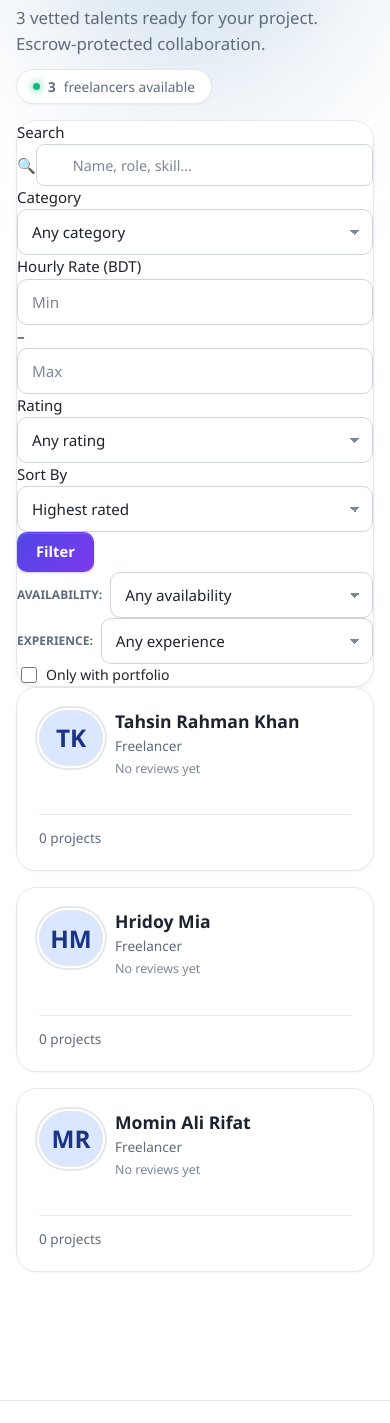
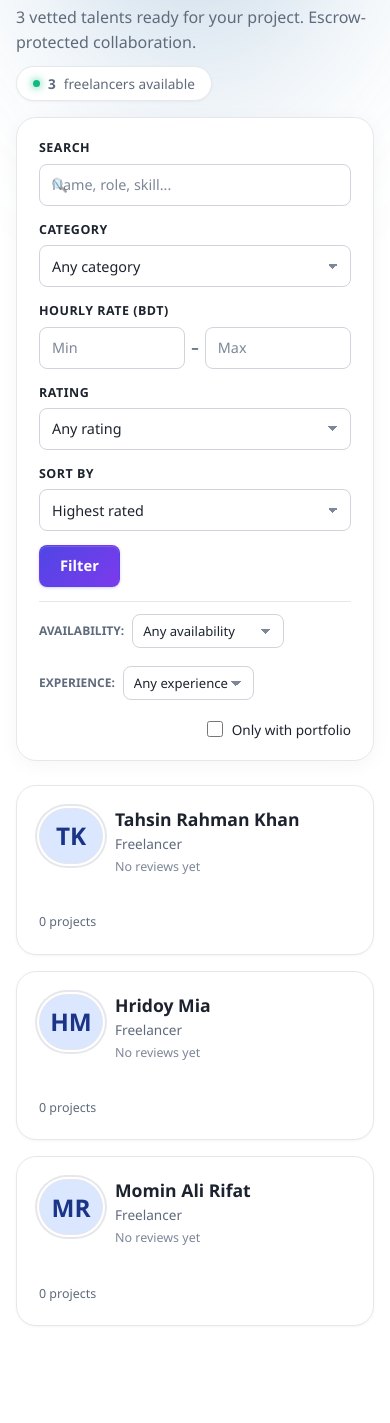
Before and after one commit to Siam-2004/SkillBridge, a Django app: page /freelancers/ in a window 390 px wide; the page is wider, and only the part inside the window is pictured. Shown: the part 217-1640 px from the top of that part. Run offline with Django 5.2, Linux system fonts and the light colour scheme; data comes from the database, SQL or seed files in the repository; both versions use the stored data as it was after the commit.

Commit message:
Css update in freelencers

```diff
--- a/apps/profiles/static/profiles/css/freelancers.css
+++ b/apps/profiles/static/profiles/css/freelancers.css
@@ -1,43 +1,167 @@
-.page-head { margin-bottom: var(--gap-6); }
-.page-head h1 { font-size: 2.3rem; font-weight: 800; letter-spacing: -0.03em; color: var(--text); margin-bottom: 6px; }
-.page-head .lede { font-size: 1.05rem; color: var(--text-muted); max-width: 650px; }
+.page-head { margin-bottom: var(--gap-4); }
+.page-head h1 { font-size: 2.2rem; font-weight: 800; letter-spacing: -0.025em; color: var(--text); margin-bottom: 6px; }
+.page-head .lede { font-size: 1rem; color: var(--text-muted); max-width: 650px; }
 .filter-count-chip { display: inline-flex; align-items: center; gap: 8px; padding: 6px 16px; border-radius: var(--r-pill); background: var(--surface); border: 1px solid var(--line); font-size: 0.85rem; color: var(--text-muted); box-shadow: var(--shadow-sm); backdrop-filter: blur(8px); }
 :root[data-theme="dark"] .filter-count-chip { background: rgba(18, 18, 24, 0.7); border-color: rgba(255, 255, 255, 0.08); }
 .count-pulse { width: 7px; height: 7px; border-radius: 50%; background: #10b981; box-shadow: 0 0 8px #10b981; animation: pulse-dot 2s infinite ease-in-out; }
-.freelancer-filters { position: sticky; top: 88px; border-radius: var(--r-xl); border: 1px solid var(--line); background: var(--surface); box-shadow: var(--shadow-sm); backdrop-filter: blur(16px); -webkit-backdrop-filter: blur(16px); transition: all 0.25s cubic-bezier(0.16, 1, 0.3, 1); overflow: hidden; }
-:root[data-theme="dark"] .freelancer-filters { background: rgba(18, 18, 24, 0.7); border-color: rgba(255, 255, 255, 0.08); }
-.freelancer-filters:hover { box-shadow: var(--shadow-md), 0 0 25px rgba(139, 92, 246, 0.08); }
-.freelancer-filters .card__head { padding: 18px 20px; border-bottom: 1px solid var(--line); display: flex; align-items: center; justify-content: space-between; }
-:root[data-theme="dark"] .freelancer-filters .card__head { border-bottom-color: rgba(255, 255, 255, 0.06); }
-.freelancer-filters .card__head h2 { font-size: 1.1rem; font-weight: 700; letter-spacing: -0.01em; margin: 0; display: flex; align-items: center; gap: 8px; }
-.filter-reset-link { font-size: 0.8rem; font-weight: 600; color: var(--text-muted); text-decoration: none; padding: 4px 10px; border-radius: var(--r-pill); background: var(--ink-50); transition: all var(--dur-fast, 0.15s) ease; }
-.filter-reset-link:hover { color: var(--danger-fg, #ef4444); background: rgba(239, 68, 68, 0.1); text-decoration: none; }
-.freelancer-filters .card__body { padding: 20px; }
-.filters-form { display: flex; flex-direction: column; gap: 16px; }
-.filter-group { display: flex; flex-direction: column; }
-.filter-group label { font-size: 0.76rem; font-weight: 700; text-transform: uppercase; letter-spacing: 0.06em; color: var(--text-faint); margin-bottom: 6px; }
-.filter-input-wrap { position: relative; display: flex; align-items: center; }
-.filter-input-icon { position: absolute; left: 12px; font-size: 0.85rem; pointer-events: none; opacity: 0.6; }
-.filter-input-wrap input { padding-left: 36px; height: 42px; font-size: 0.9rem; border-radius: var(--r-md); }
-.filter-group select,
-.filter-group input[type="text"],
-.filter-group input[type="number"] { height: 42px; padding: 8px 12px; font-size: 0.9rem; border-radius: var(--r-md); border: 1.5px solid var(--line-strong); background: var(--surface); color: var(--text); transition: border-color var(--dur-fast, 0.15s) ease, box-shadow var(--dur-fast, 0.15s) ease; }
-:root[data-theme="dark"] .filter-group select,
-:root[data-theme="dark"] .filter-group input[type="text"],
-:root[data-theme="dark"] .filter-group input[type="number"] { background: rgba(255, 255, 255, 0.04); border-color: rgba(255, 255, 255, 0.1); }
-.filter-group select:focus,
-.filter-group input:focus { border-color: var(--brand-500); box-shadow: 0 0 0 3px rgba(139, 92, 246, 0.2); outline: none; }
-.rate-range-row { display: flex; align-items: center; gap: 8px; }
-.rate-input-wrap { position: relative; flex: 1; }
-.rate-prefix { position: absolute; right: 10px; top: 50%; transform: translateY(-50%); font-size: 0.72rem; font-weight: 700; text-transform: uppercase; color: var(--text-faint); pointer-events: none; }
-.rate-range-row input { width: 100%; padding-right: 38px !important; }
-.rate-sep { color: var(--text-faint); font-weight: 700; }
-.filter-check-group { padding-top: 4px; }
-.check-label { display: flex !important; align-items: center; gap: 8px; font-size: 0.88rem !important; font-weight: 500 !important; text-transform: none !important; color: var(--text) !important; cursor: pointer; margin: 0 !important; }
-.check-label input[type="checkbox"] { width: 18px; height: 18px; accent-color: var(--brand-600); cursor: pointer; }
-.filter-actions { display: flex; flex-direction: column; gap: 8px; margin-top: 10px; padding-top: 16px; border-top: 1px solid var(--line); }
-:root[data-theme="dark"] .filter-actions { border-top-color: rgba(255, 255, 255, 0.06); }
-.filter-actions .btn--primary { padding: 12px 20px; font-weight: 700; border-radius: var(--r-md); box-shadow: 0 4px 14px rgba(79, 70, 229, 0.35); }
+
+/* Top Horizontal Filter Bar */
+.top-filter-bar {
+  margin-bottom: var(--gap-5);
+  border-radius: var(--r-xl, 14px);
+  border: 1px solid var(--line, #e2e8f0);
+  background: var(--surface, #ffffff);
+  box-shadow: 0 4px 20px rgba(0, 0, 0, 0.04);
+  padding: 20px 22px;
+}
+:root[data-theme="dark"] .top-filter-bar {
+  border-color: rgba(255, 255, 255, 0.08);
+  box-shadow: 0 4px 24px rgba(0, 0, 0, 0.3);
+}
+
+.top-filter-grid {
+  display: grid;
+  grid-template-columns: 1.8fr 1.3fr 1.4fr 1fr 1.2fr auto;
+  gap: 14px;
+  align-items: flex-end;
+}
+
+.top-filter-item {
+  display: flex;
+  flex-direction: column;
+}
+.filter-label {
+  display: block;
+  font-size: 0.78rem;
+  font-weight: 700;
+  color: var(--text, #0f172a);
+  margin-bottom: 6px;
+  text-transform: uppercase;
+  letter-spacing: 0.04em;
+}
+.filter-input-wrap {
+  position: relative;
+  display: flex;
+  align-items: center;
+}
+.filter-icon {
+  position: absolute;
+  left: 12px;
+  font-size: 0.85rem;
+  pointer-events: none;
+  opacity: 0.6;
+}
+.filter-input-wrap input {
+  padding-left: 36px;
+}
+
+.filter-control,
+.top-filter-item select,
+.top-filter-item input {
+  width: 100%;
+  height: 42px;
+  padding: 8px 12px;
+  border-radius: var(--r-md, 8px);
+  border: 1.5px solid var(--line-strong, #cbd5e1);
+  background-color: var(--surface, #ffffff);
+  color: var(--text, #0f172a);
+  font-size: 0.9rem;
+  transition: all 0.15s ease;
+  box-sizing: border-box;
+}
+.top-filter-item select option,
+.filter-control option,
+select option {
+  background-color: var(--surface, #ffffff);
+  color: var(--text, #0f172a);
+}
+
+.filter-control:focus,
+.top-filter-item select:focus,
+.top-filter-item input:focus {
+  border-color: var(--brand-500, #6366f1);
+  box-shadow: 0 0 0 3px rgba(99, 102, 241, 0.15);
+  outline: none;
+}
+:root[data-theme="dark"] .filter-control,
+:root[data-theme="dark"] .top-filter-item select,
+:root[data-theme="dark"] .top-filter-item input {
+  background-color: #1e293b;
+  border-color: rgba(255, 255, 255, 0.16);
+  color: #f8fafc;
+}
+:root[data-theme="dark"] .filter-control option,
+:root[data-theme="dark"] .top-filter-item select option,
+:root[data-theme="dark"] select option {
+  background-color: #1e293b;
+  color: #f8fafc;
+}
+
+.budget-range-row {
+  display: flex;
+  align-items: center;
+  gap: 6px;
+}
+.budget-range-sep {
+  color: var(--text-muted, #94a3b8);
+  font-weight: 600;
+}
+
+.top-filter-actions {
+  display: flex;
+  align-items: center;
+  gap: 8px;
+}
+.top-filter-actions .btn--primary {
+  height: 42px;
+  padding: 0 20px;
+  font-weight: 700;
+  border-radius: var(--r-md, 8px);
+  display: inline-flex;
+  align-items: center;
+  justify-content: center;
+}
+.top-filter-actions .btn--ghost {
+  height: 42px;
+  padding: 0 14px;
+  display: inline-flex;
+  align-items: center;
+  justify-content: center;
+  color: var(--text-muted);
+}
+.top-filter-actions .btn--ghost:hover {
+  color: var(--danger-fg, #ef4444);
+}
+
+.top-filter-refinements {
+  display: flex;
+  gap: 18px;
+  margin-top: 14px;
+  padding-top: 12px;
+  border-top: 1px solid var(--line, #e2e8f0);
+  flex-wrap: wrap;
+  align-items: center;
+}
+.top-filter-refinements select {
+  width: auto;
+  height: 34px;
+  padding: 4px 24px 4px 10px;
+  font-size: 0.82rem;
+  border-radius: var(--r-md, 8px);
+  border: 1.5px solid var(--line-strong, #cbd5e1);
+  background-color: var(--surface, #ffffff);
+  color: var(--text, #0f172a);
+}
+:root[data-theme="dark"] .top-filter-refinements select {
+  background-color: #1e293b;
+  border-color: rgba(255, 255, 255, 0.16);
+  color: #f8fafc;
+}
+:root[data-theme="dark"] .top-filter-refinements {
+  border-top-color: rgba(255, 255, 255, 0.08);
+}
+
+/* Freelancer Cards */
 .freelancer-card { position: relative; display: flex; flex-direction: column; border: 1px solid var(--line); border-radius: var(--r-xl); background: var(--surface); box-shadow: var(--shadow-sm); backdrop-filter: blur(12px); -webkit-backdrop-filter: blur(12px); transition: all 0.25s cubic-bezier(0.16, 1, 0.3, 1); overflow: hidden; text-decoration: none; }
 :root[data-theme="dark"] .freelancer-card { border-color: rgba(255, 255, 255, 0.06); background: rgba(18, 18, 24, 0.65); }
 .freelancer-card::before { content: ""; position: absolute; top: 0; left: 0; right: 0; height: 4px; background: var(--brand-gradient); opacity: 0; transition: opacity var(--dur-fast, 0.15s) ease; }
@@ -58,14 +182,20 @@
 .freelancer-card .sb-stars { color: #f59e0b; }
 .freelancer-card .small.clamp-2 { font-size: 0.88rem; line-height: 1.55; color: var(--text-muted); margin: 0 0 var(--gap-3); flex-grow: 1; }
 .freelancer-card .tag-list { display: flex; flex-wrap: wrap; gap: 6px; margin-top: auto; margin-bottom: var(--gap-4); }
-.freelancer-card .tag { font-size: 0.76rem; font-weight: 600; padding: 4px 10px; border-radius: var(--r-pill); background: var(--surface-2); border: 1px solid var(--line); color: var(--text-muted); transition: all var(--dur-fast, 0.15s); }
-:root[data-theme="dark"] .freelancer-card .tag { background: rgba(255, 255, 255, 0.04); border-color: rgba(255, 255, 255, 0.08); }
-.freelancer-card:hover .tag { background: var(--brand-50); border-color: var(--brand-200); color: var(--brand-700); }
-:root[data-theme="dark"] .freelancer-card:hover .tag { background: rgba(139, 92, 246, 0.15); border-color: rgba(139, 92, 246, 0.35); color: #c4b5fd; }
-.freelancer-card .row--between { padding-top: var(--gap-3); border-top: 1px solid var(--line); display: flex; align-items: center; justify-content: space-between; font-size: 0.85rem; }
-:root[data-theme="dark"] .freelancer-card .row--between { border-top-color: rgba(255, 255, 255, 0.06); }
-.freelancer-card .coin { font-weight: 800; font-size: 0.95rem; color: var(--brand-700); background: var(--brand-50); padding: 4px 12px; border-radius: var(--r-pill); border: 1px solid var(--brand-200); }
-:root[data-theme="dark"] .freelancer-card .coin { color: #e9d5ff; background: rgba(139, 92, 246, 0.18); border-color: rgba(139, 92, 246, 0.4); }
-@media (max-width: 1024px) {
-.freelancer-filters { position: static; margin-bottom: var(--gap-5); }
+
+@media (max-width: 1100px) {
+  .top-filter-grid {
+    grid-template-columns: 1fr 1fr;
+  }
+  .top-filter-actions {
+    grid-column: span 2;
+  }
 }
+@media (max-width: 640px) {
+  .top-filter-grid {
+    grid-template-columns: 1fr;
+  }
+  .top-filter-actions {
+    grid-column: span 1;
+  }
+}
```
Also changed, not shown: db.sqlite3.
